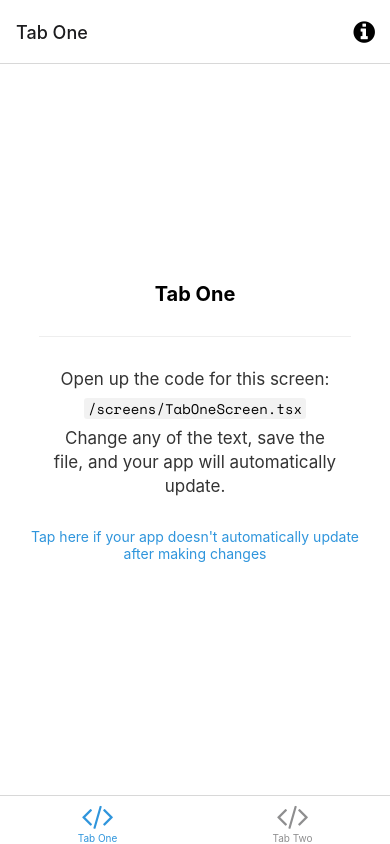
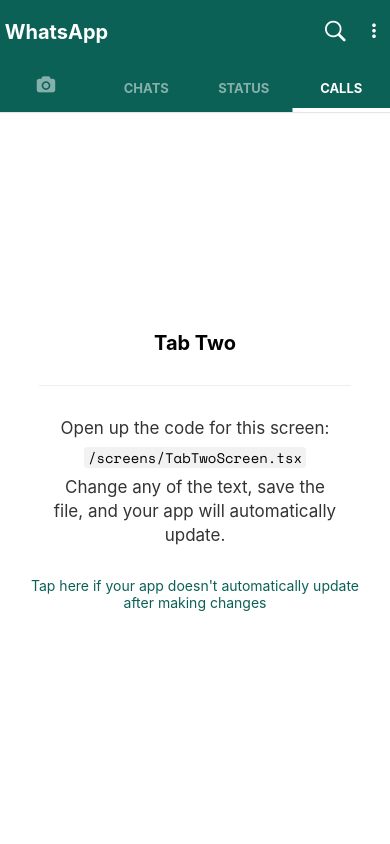
Before and after one commit to dayveedd0/whatsappClone, a React Native app: screen /Calls in a window 390 px wide. Built offline with nearby package versions, Linux system fonts and the light colour scheme; what expo-linking would draw is missing.

Commit message:
change tabonescreen to chatscreen and created chatlistitem

```diff
--- /dev/null
+++ b/components/ChatListItem/index.tsx
@@ -0,0 +1,18 @@
+import { View, Text } from "react-native";
+import React from "react";
+import { ChatRoom } from "../../types";
+
+export type ChatListItemProps = {
+  chatRoom: ChatRoom;
+};
+
+const ChatListItem = (props: ChatListItemProps) => {
+  const { chatRoom } = props;
+  return (
+    <View>
+      <Text>{chatRoom.lastMessage.content}</Text>
+    </View>
+  );
+};
+
+export default ChatListItem;
--- /dev/null
+++ b/components/ChatListItem/style.ts
@@ -0,0 +1,5 @@
+import { StyleSheet } from "react-native";
+
+const styles = StyleSheet.create({});
+
+export default styles;
--- a/constants/Colors.ts
+++ b/constants/Colors.ts
@@ -1,19 +1,21 @@
-const tintColorLight = '#2f95dc';
-const tintColorDark = '#fff';
+const tintColorLight = "#0C6157";
+const tintColorDark = "#fff";
 
 export default {
   light: {
-    text: '#000',
-    background: '#fff',
+    tabBackground: "#0C6157",
+    text: "#000",
+    background: "#fff",
     tint: tintColorLight,
-    tabIconDefault: '#ccc',
+    tabIconDefault: "#ccc",
     tabIconSelected: tintColorLight,
   },
   dark: {
-    text: '#fff',
-    background: '#000',
+    tabBackground: "#0C6157",
+    text: "#fff",
+    background: "#000",
     tint: tintColorDark,
-    tabIconDefault: '#ccc',
+    tabIconDefault: "#ccc",
     tabIconSelected: tintColorDark,
   },
 };
--- a/navigation/index.tsx
+++ b/navigation/index.tsx
@@ -3,27 +3,44 @@
  * https://reactnavigation.org/docs/getting-started
  *
  */
-import { FontAwesome } from '@expo/vector-icons';
-import { createBottomTabNavigator } from '@react-navigation/bottom-tabs';
-import { NavigationContainer, DefaultTheme, DarkTheme } from '@react-navigation/native';
-import { createNativeStackNavigator } from '@react-navigation/native-stack';
-import * as React from 'react';
-import { ColorSchemeName, Pressable } from 'react-native';
+import { View, Text } from "react-native";
+import { FontAwesome } from "@expo/vector-icons";
+import { createBottomTabNavigator } from "@react-navigation/bottom-tabs";
+import { Fontisto } from "@expo/vector-icons";
+import { createMaterialTopTabNavigator } from "@react-navigation/material-top-tabs";
+import {
+  NavigationContainer,
+  DefaultTheme,
+  DarkTheme,
+} from "@react-navigation/native";
+import { createNativeStackNavigator } from "@react-navigation/native-stack";
+import * as React from "react";
+import { ColorSchemeName, Pressable } from "react-native";
+import { Octicons, MaterialCommunityIcons } from "@expo/vector-icons";
+import Colors from "../constants/Colors";
+import useColorScheme from "../hooks/useColorScheme";
+import ModalScreen from "../screens/ModalScreen";
+import NotFoundScreen from "../screens/NotFoundScreen";
+import ChatScreen from "../screens/ChatScreen";
+import TabTwoScreen from "../screens/TabTwoScreen";
+import {
+  RootStackParamList,
+  RootTabParamList,
+  MainTabParamList,
+  RootTabScreenProps,
+} from "../types";
+import LinkingConfiguration from "./LinkingConfiguration";
 
-import Colors from '../constants/Colors';
-import useColorScheme from '../hooks/useColorScheme';
-import ModalScreen from '../screens/ModalScreen';
-import NotFoundScreen from '../screens/NotFoundScreen';
-import TabOneScreen from '../screens/TabOneScreen';
-import TabTwoScreen from '../screens/TabTwoScreen';
-import { RootStackParamList, RootTabParamList, RootTabScreenProps } from '../types';
-import LinkingConfiguration from './LinkingConfiguration';
-
-export default function Navigation({ colorScheme }: { colorScheme: ColorSchemeName }) {
+export default function Navigation({
+  colorScheme,
+}: {
+  colorScheme: ColorSchemeName;
+}) {
   return (
     <NavigationContainer
       linking={LinkingConfiguration}
-      theme={colorScheme === 'dark' ? DarkTheme : DefaultTheme}>
+      theme={colorScheme === "dark" ? DarkTheme : DefaultTheme}
+    >
       <RootNavigator />
     </NavigationContainer>
   );
@@ -37,10 +54,61 @@
 
 function RootNavigator() {
   return (
-    <Stack.Navigator>
-      <Stack.Screen name="Root" component={BottomTabNavigator} options={{ headerShown: false }} />
-      <Stack.Screen name="NotFound" component={NotFoundScreen} options={{ title: 'Oops!' }} />
-      <Stack.Group screenOptions={{ presentation: 'modal' }}>
+    <Stack.Navigator
+      screenOptions={{
+        headerStyle: {
+          backgroundColor: Colors.light.tint,
+        },
+        headerShadowVisible: false,
+        headerTintColor: Colors.light.background,
+        headerTitleAlign: "left",
+        headerTitleStyle: {
+          fontWeight: "bold",
+        },
+      }}
+    >
+      <Stack.Screen
+        name="Root"
+        component={MainTabNavigator}
+        options={{
+          title: "",
+          headerLeft: () => (
+            <Text
+              style={{
+                color: "#fff",
+                fontWeight: "bold",
+                fontSize: 20,
+              }}
+            >
+              {" "}
+              WhatsApp
+            </Text>
+          ),
+          headerRight: () => (
+            <View
+              style={{
+                flexDirection: "row",
+                width: 60,
+                justifyContent: "space-between",
+                marginRight: 5,
+              }}
+            >
+              <Octicons name="search" size={22} color="white" />
+              <MaterialCommunityIcons
+                name="dots-vertical"
+                size={22}
+                color="white"
+              />
+            </View>
+          ),
+        }}
+      />
+      <Stack.Screen
+        name="NotFound"
+        component={NotFoundScreen}
+        options={{ title: "Oops!" }}
+      />
+      <Stack.Group screenOptions={{ presentation: "modal" }}>
         <Stack.Screen name="Modal" component={ModalScreen} />
       </Stack.Group>
     </Stack.Navigator>
@@ -51,48 +119,43 @@
  * A bottom tab navigator displays tab buttons on the bottom of the display to switch screens.
  * https://reactnavigation.org/docs/bottom-tab-navigator
  */
-const BottomTab = createBottomTabNavigator<RootTabParamList>();
+const MainTab = createMaterialTopTabNavigator<MainTabParamList>();
 
-function BottomTabNavigator() {
+function MainTabNavigator() {
   const colorScheme = useColorScheme();
 
   return (
-    <BottomTab.Navigator
-      initialRouteName="TabOne"
+    <MainTab.Navigator
+      initialRouteName="Chats"
       screenOptions={{
-        tabBarActiveTintColor: Colors[colorScheme].tint,
-      }}>
-      <BottomTab.Screen
-        name="TabOne"
-        component={TabOneScreen}
-        options={({ navigation }: RootTabScreenProps<'TabOne'>) => ({
-          title: 'Tab One',
-          tabBarIcon: ({ color }) => <TabBarIcon name="code" color={color} />,
-          headerRight: () => (
-            <Pressable
-              onPress={() => navigation.navigate('Modal')}
-              style={({ pressed }) => ({
-                opacity: pressed ? 0.5 : 1,
-              })}>
-              <FontAwesome
-                name="info-circle"
-                size={25}
-                color={Colors[colorScheme].text}
-                style={{ marginRight: 15 }}
-              />
-            </Pressable>
-          ),
-        })}
-      />
-      <BottomTab.Screen
-        name="TabTwo"
+        tabBarActiveTintColor: Colors[colorScheme].background,
+        tabBarStyle: {
+          backgroundColor: Colors[colorScheme].tint,
+        },
+        tabBarIndicatorStyle: {
+          backgroundColor: Colors[colorScheme].background,
+          height: 4,
+        },
+        tabBarLabelStyle: {
+          fontWeight: "bold",
+        },
+        tabBarShowIcon: true,
+      }}
+    >
+      <MainTab.Screen
+        name="Camera"
         component={TabTwoScreen}
         options={{
-          title: 'Tab Two',
-          tabBarIcon: ({ color }) => <TabBarIcon name="code" color={color} />,
+          tabBarLabel: () => null,
+          tabBarIcon: ({ color }) => (
+            <Fontisto name="camera" color={color} size={16} />
+          ),
         }}
       />
-    </BottomTab.Navigator>
+      <MainTab.Screen name="Chats" component={ChatScreen} />
+      <MainTab.Screen name="Status" component={TabTwoScreen} />
+      <MainTab.Screen name="Calls" component={TabTwoScreen} />
+    </MainTab.Navigator>
   );
 }
 
@@ -100,8 +163,26 @@
  * You can explore the built-in icon families and icons on the web at https://icons.expo.fyi/
  */
 function TabBarIcon(props: {
-  name: React.ComponentProps<typeof FontAwesome>['name'];
+  name: React.ComponentProps<typeof FontAwesome>["name"];
   color: string;
 }) {
-  return <FontAwesome size={30} style={{ marginBottom: -3 }} {...props} />;
+  return <FontAwesome size={22} style={{ marginBottom: -3 }} {...props} />;
 }
+
+// tabBarIcon: ({ color }) => <TabBarIcon name="code" color={color} />,
+//           headerRight: () => (
+//             <Pressable
+//               onPress={() => navigation.navigate("Modal")}
+//               style={({ pressed }) => ({
+//                 opacity: pressed ? 0.5 : 1,
+//               })}
+//             >
+//               <FontAwesome
+//                 name="info-circle"
+//                 size={25}
+//                 color={Colors[colorScheme].text}
+//                 style={{ marginRight: 15 }}
+//               />
+//             </Pressable>
+//           ),
+//         }
--- a/package.json
+++ b/package.json
@@ -16,6 +16,7 @@
   "dependencies": {
     "@expo/vector-icons": "^12.0.0",
     "@react-navigation/bottom-tabs": "^6.0.5",
+    "@react-navigation/material-top-tabs": "^6.1.1",
     "@react-navigation/native": "^6.0.2",
     "@react-navigation/native-stack": "^6.1.0",
     "expo": "~44.0.0",
@@ -29,16 +30,19 @@
     "react": "17.0.1",
     "react-dom": "17.0.1",
     "react-native": "0.64.3",
+    "react-native-pager-view": "5.4.9",
+    "react-native-reanimated": "~2.3.1",
     "react-native-safe-area-context": "3.3.2",
     "react-native-screens": "~3.10.1",
+    "react-native-tab-view": "^3.1.1",
     "react-native-web": "0.17.1"
   },
   "devDependencies": {
     "@babel/core": "^7.12.9",
     "@types/react": "~17.0.21",
     "@types/react-native": "~0.64.12",
+    "jest": "^26.6.3",
     "jest-expo": "~44.0.1",
-    "jest": "^26.6.3",
     "react-test-renderer": "17.0.1",
     "typescript": "~4.3.5"
   },
--- /dev/null
+++ b/screens/ChatScreen.tsx
@@ -0,0 +1,22 @@
+import { StyleSheet } from "react-native";
+import ChatListItem from "../components/ChatListItem";
+import { Text, View } from "../components/Themed";
+import { RootTabScreenProps } from "../types";
+
+export default function ChatScreen({
+  navigation,
+}: RootTabScreenProps<"TabOne">) {
+  return (
+    <View style={styles.container}>
+      <ChatListItem chatRoom={{ lastMessage: { content: "helloThere" } }} />
+    </View>
+  );
+}
+
+const styles = StyleSheet.create({
+  container: {
+    flex: 1,
+    alignItems: "center",
+    justifyContent: "center",
+  },
+});
--- a/screens/TabOneScreen.tsx
+++ /dev/null
@@ -1,32 +0,0 @@
-import { StyleSheet } from 'react-native';
-
-import EditScreenInfo from '../components/EditScreenInfo';
-import { Text, View } from '../components/Themed';
-import { RootTabScreenProps } from '../types';
-
-export default function TabOneScreen({ navigation }: RootTabScreenProps<'TabOne'>) {
-  return (
-    <View style={styles.container}>
-      <Text style={styles.title}>Tab One</Text>
-      <View style={styles.separator} lightColor="#eee" darkColor="rgba(255,255,255,0.1)" />
-      <EditScreenInfo path="/screens/TabOneScreen.tsx" />
-    </View>
-  );
-}
-
-const styles = StyleSheet.create({
-  container: {
-    flex: 1,
-    alignItems: 'center',
-    justifyContent: 'center',
-  },
-  title: {
-    fontSize: 20,
-    fontWeight: 'bold',
-  },
-  separator: {
-    marginVertical: 30,
-    height: 1,
-    width: '80%',
-  },
-});
```
Also changed, not shown: types.tsx (+34 -12 lines), 2 other files (tests, documents, lock files or other folders).
